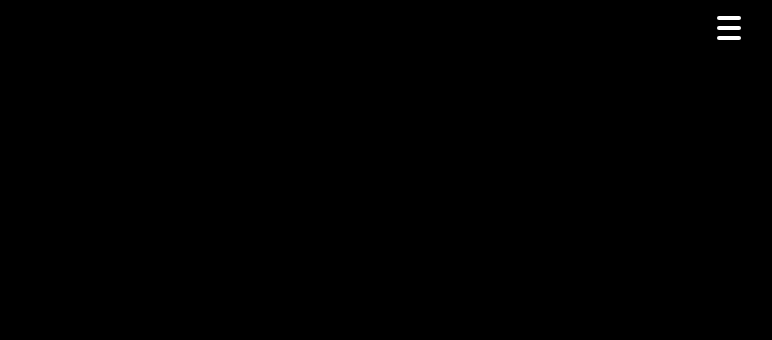
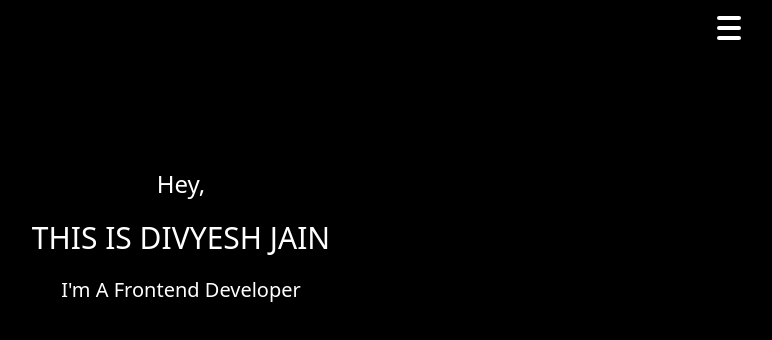
Before and after one commit to divyesh123-jain/portfolio1, a Next.js app: page / in a window 1280 px wide. Shown: the top 340 px of the page, without its empty margins (459-1231 px from the left). Built offline with nearby package versions, Linux system fonts and the light colour scheme.

Commit message:
hero added

```diff
--- /dev/null
+++ b/components/Hero.js
@@ -0,0 +1,13 @@
+import React from 'react';
+
+const Hero = () => {
+  return (
+    <div className=''>
+    <h1 className='flex justify-center text-white text-2xl align items-cente pt-32 '>Hey,</h1>
+     <p className='text-white flex justify-center pt-5 text-3xl'>THIS IS DIVYESH JAIN</p>
+     <p className='text-white flex justify-center pt-5 text-xl'>I'm A Frontend Developer</p>
+    </div>
+  );
+}
+
+export default Hero;
--- a/pages/Hero.js
+++ /dev/null
@@ -1,11 +0,0 @@
-import React from 'react';
-
-const Hero = () => {
-  return (
-    <div>
-      <h1 className='text-white'>this is hero page</h1>
-    </div>
-  );
-}
-
-export default Hero;
--- a/pages/_app.js
+++ b/pages/_app.js
@@ -1,11 +1,11 @@
-import Layout from '../components/Layout'
+
 import '../styles/globals.css'
 
 function MyApp({ Component, pageProps }) {
   return (
-    <Layout>
+
   <Component {...pageProps} />
-  </Layout>
+
 
   );
 }
--- a/pages/index.js
+++ b/pages/index.js
@@ -1,7 +1,8 @@
 import Head from 'next/head'
 import Image from 'next/image'
 import Footer from '../components/Footer'
-import Hero from './Hero'
+import Hero from '../components/Hero'
+
 
 import Navbar from '../components/Navbar'
 
```
